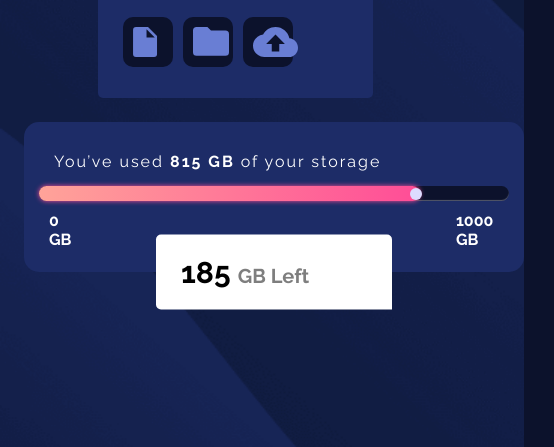
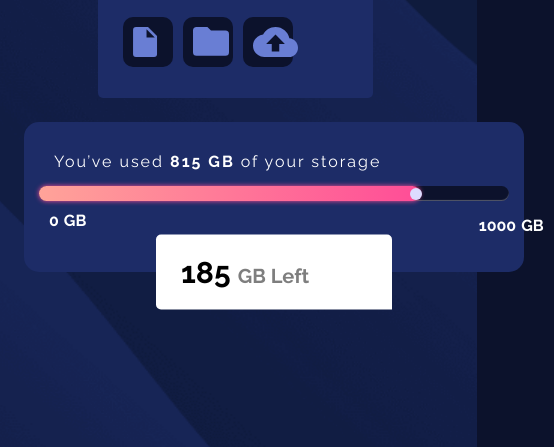
Before and after one commit to KibenonCollins/fylo-data-storage-solution, a plain HTML site: page index.html in a window 390 px wide. Shown: the part 397-844 px from the top of the page, 554 px wide, since content can reach past the window. Drawn offline with Linux system fonts and the light colour scheme.

Commit message:
added background img

```diff
--- a/index.html
+++ b/index.html
@@ -22,16 +22,16 @@
 
     <div class="first-container">
     <div class="fylo">
-      <img src="images/logo.svg" alt="">
+      <img src="./images/logo.svg" alt="">
 
     </div>
     <div class="objects">
 
-     <div class="doc box"> <img src="images/icon-document.svg" alt="">
+     <div class="doc box"> <img src="./images/icon-document.svg" alt="">
      </div>
-     <div class="folder box"> <img src="images/icon-folder.svg" alt="">
+     <div class="folder box"> <img src="./images/icon-folder.svg" alt="">
      </div>
-     <div class="upload box"> <img src="images/icon-upload.svg" alt="">
+     <div class="upload box"> <img src="./images/icon-upload.svg" alt="">
      </div>
     </div>
   </div>
@@ -49,16 +49,17 @@
 </div>
 <div class="last">
   <div class="p1 flex">
-    0 GB
+    0<span>GB</span>
   </div>
   <div class="p2 flex">
 
-  1000 GB
+  1000<span>GB</span>
 </div>
 </div>
 </div>
 
 </main>
+
   <footer>
      <div class="attribution">
     Challenge by <a href="https://www.frontendmentor.io?ref=challenge" target="_blank">Frontend Mentor</a>.
--- a/styles.css
+++ b/styles.css
@@ -17,6 +17,11 @@
 body{
     font-family: 'Raleway', sans-serif;
     background-color: hsl(229, 57%, 11%);
+    background-image: url("./images/bg-desktop.png");
+    background-position: bottom;
+    background-repeat: no-repeat;
+
+
 
 
 }
@@ -162,8 +167,12 @@ right: 14px;
     display: flex;
   }
   .p2{
+    padding: 5px;
     margin-left: 85%;
-    display: flex;
+
+  }
+  .last span{
+    padding:5px
   }
 
 .attribution { font-size: 11px; text-align: center; }
@@ -175,7 +184,7 @@ right: 14px;
 
  }
  body{
-  background-image: url("/images/bg-mobile.png");
+  background-image: url("./images/bg-mobile.png");
   background-repeat: no-repeat;
   background-size: cover;
  }
```
